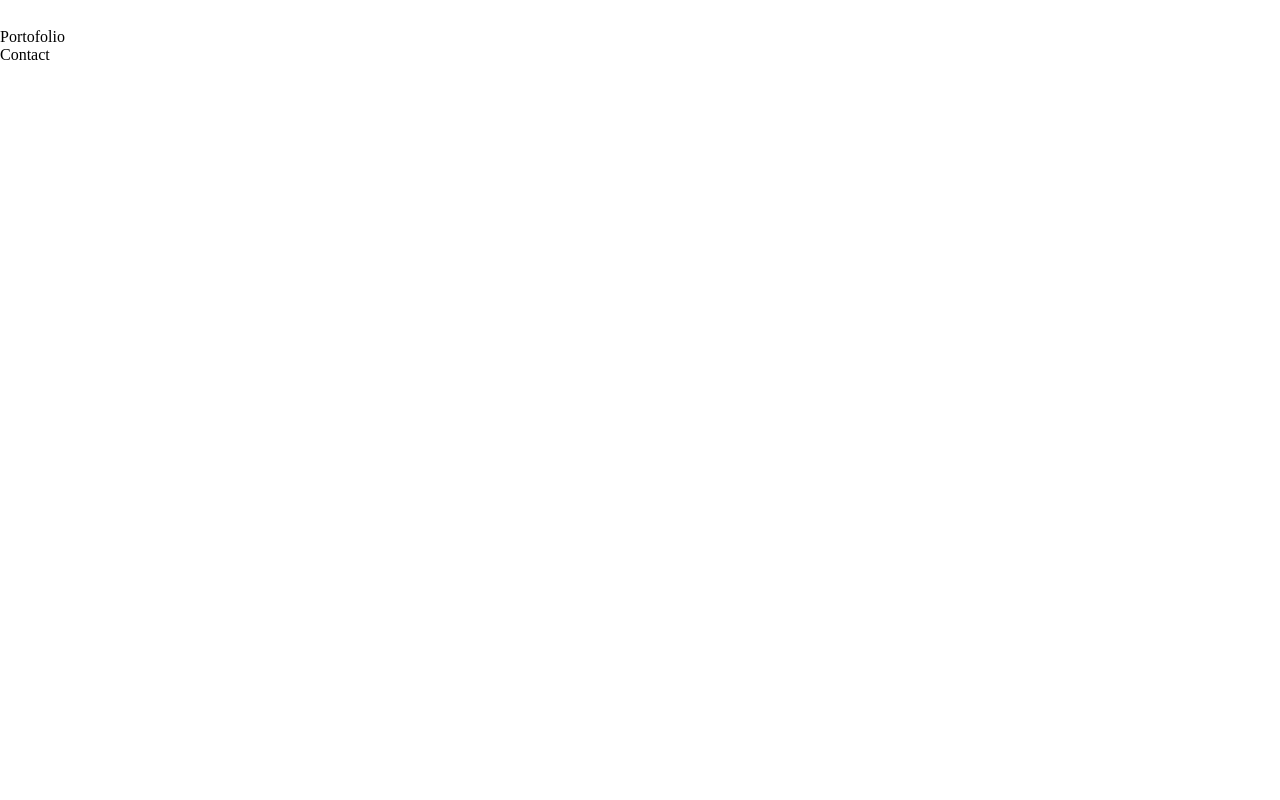
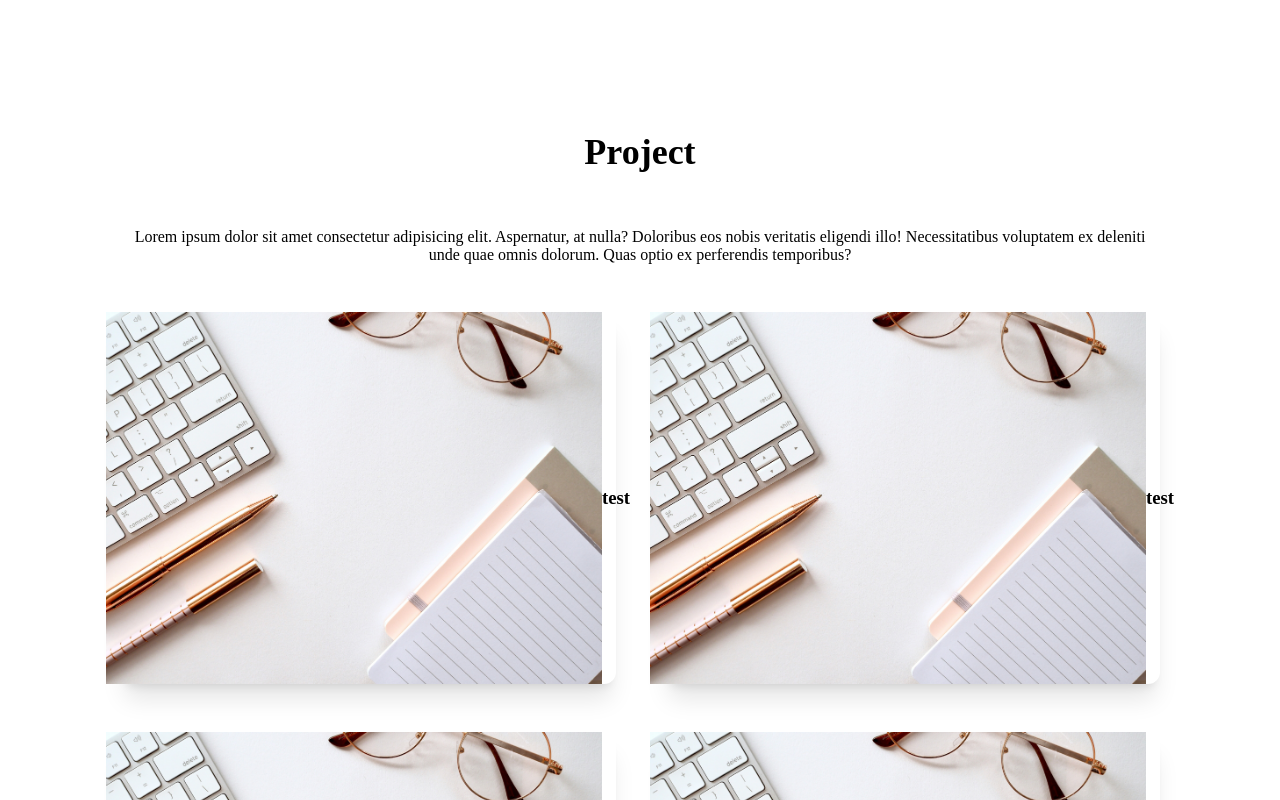
Before and after one commit to habiburahmanrulialif/web-portofolio, a React (Vite) app in the folder frontend/: page / in a window 1280 px wide. Shown: the part 1480-2280 px from the top of the page. Before the commit the page ends 1544 px from the top, so only its background shows below. Built offline with nearby package versions, Linux system fonts and the light colour scheme.

Commit message:
starting project.jsx (halfway)

```diff
--- a/frontend/src/components/portofolio/Portofolio.jsx
+++ b/frontend/src/components/portofolio/Portofolio.jsx
@@ -1,8 +1,26 @@
 import React from "react";
 import "./portofolio.css";
+import ProjectItem from "./ProjectItem";
+import testImg from "../../assets/home-background.jpg";
 
 const Portofolio = () => {
-  return <div>Portofolio</div>;
+    return (
+        <div id="project" className="project">
+            <h1 className="title">Project</h1>
+            <p className="titleDescription">
+                Lorem ipsum dolor sit amet consectetur adipisicing elit.
+                Aspernatur, at nulla? Doloribus eos nobis veritatis eligendi
+                illo! Necessitatibus voluptatem ex deleniti unde quae omnis
+                dolorum. Quas optio ex perferendis temporibus?
+            </p>
+            <div className="projectItem">
+                <ProjectItem img={testImg} title="test" />
+                <ProjectItem img={testImg} title="test" />
+                <ProjectItem img={testImg} title="test" />
+                <ProjectItem img={testImg} title="test" />
+            </div>
+        </div>
+    );
 };
 
 export default Portofolio;
--- /dev/null
+++ b/frontend/src/components/portofolio/ProjectItem.jsx
@@ -0,0 +1,15 @@
+import React from "react";
+import "./projectItem.css";
+
+const ProjectItem = ({ img, title }) => {
+    return (
+        <div className="projectItem-Item">
+            <img src={img} alt="/" className="projectImg" />
+            <div>
+                <h3>{title}</h3>
+            </div>
+        </div>
+    );
+};
+
+export default ProjectItem;
--- a/frontend/src/components/portofolio/portofolio.css
+++ b/frontend/src/components/portofolio/portofolio.css
@@ -0,0 +1,28 @@
+.project {
+    max-width: 1040px;
+    margin: auto;
+    padding: 1rem;
+    padding-top: 4rem;
+    padding-bottom: 4rem;
+}
+
+.titleDescription {
+    text-align: center;
+    padding-top: 2rem;
+    padding-bottom: 2rem;
+}
+
+.projectItem {
+    display: grid;
+    gap: 3rem;
+}
+
+@media screen and (min-width: 768px) {
+    .project {
+        padding: 5rem;
+    }
+
+    .projectItem {
+        grid-template-columns: repeat(2, minmax(0, 1fr));
+    }
+}
--- /dev/null
+++ b/frontend/src/components/portofolio/projectItem.css
@@ -0,0 +1,19 @@
+.projectItem-Item {
+    display: flex;
+    position: relative;
+    align-items: center;
+    justify-content: center;
+    height: auto;
+    width: 100%;
+    box-shadow: 0 20px 25px -5px rgb(0 0 0 / 0.1),
+        0 8px 10px -6px rgb(0 0 0 / 0.1);
+    border-radius: 0.75rem; /* 12px */
+}
+
+.projectItem-Item:hover {
+    background-image: linear-gradient(to right, var(--tw-gradient-stops));
+}
+
+.projectImg {
+    width: 100%;
+}
```
